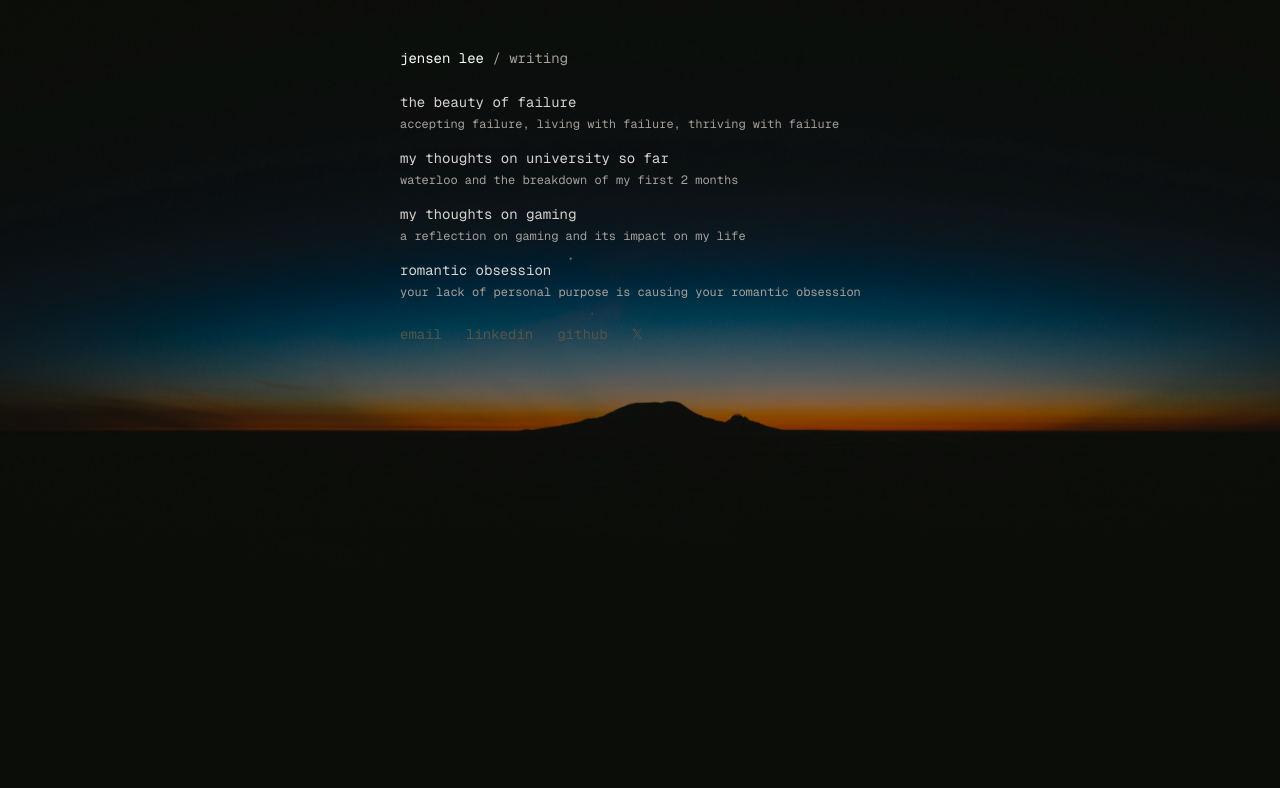
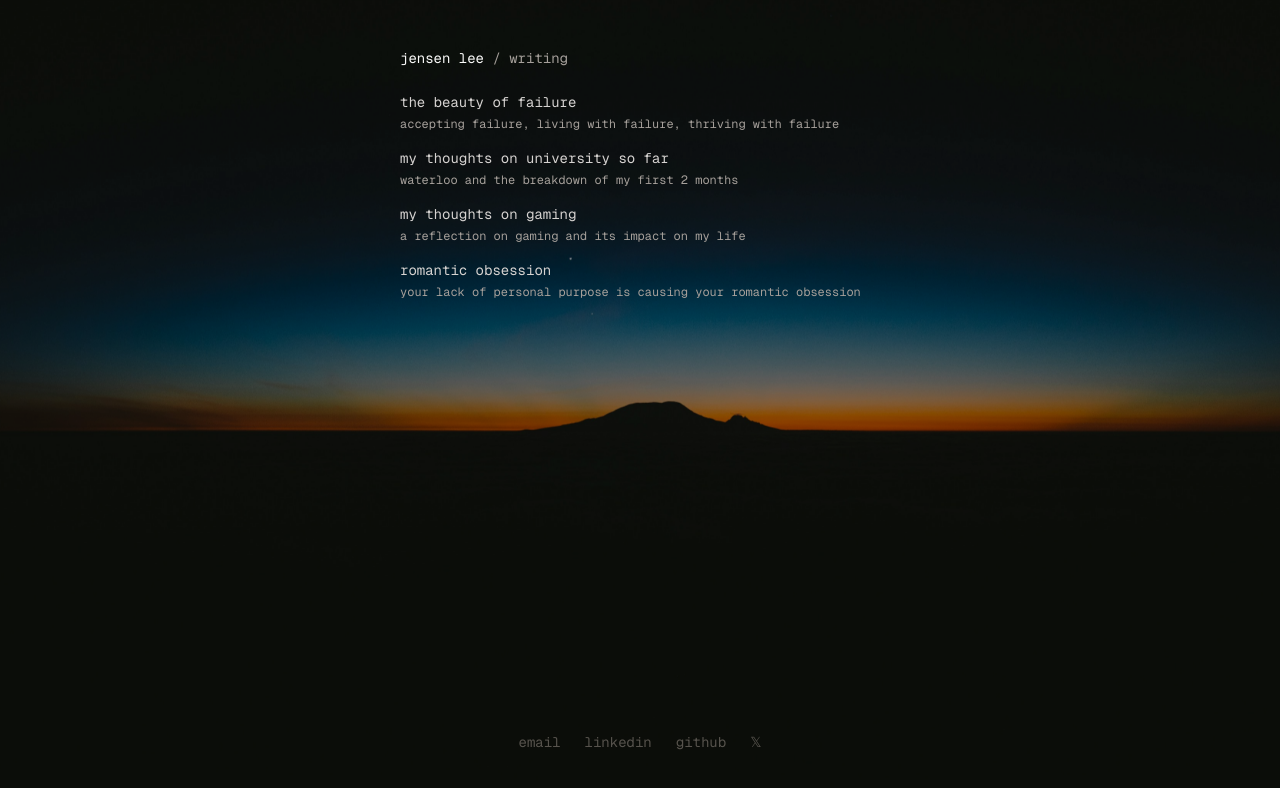
Before and after one commit to jensenleedesignstudio/personal-portfolio, a Next.js app: page /writing in a window 1280 px wide. Shown: the top 788 px of the page. Built offline with nearby package versions, Linux system fonts and the light colour scheme.

Commit message:
center and lower social links

```diff
--- a/app/projects/page.tsx
+++ b/app/projects/page.tsx
@@ -3,8 +3,8 @@ import Link from "next/link";
 export default function ProjectsPage() {
 
   return (
-    <main className = "min-h-screen px-6 py-12 font-mono text-sm text-stone-300">
-        <div className = "mx-auto max-w-[480px]">
+    <main className = "flex min-h-screen flex-col px-6 py-12 font-mono text-sm text-stone-300">
+        <div className = "mx-auto flex w-full max-w-[480px] flex-1 flex-col">
 
             <header className = "flex items-center justify-between">
                 <h1 className = "text-stone-50">
@@ -67,7 +67,7 @@ export default function ProjectsPage() {
 
                 </ul>
 
-            <nav className = "mt-6 flex gap-6 text-stone-600">
+            <nav className = "mt-auto flex flex-wrap justify-center gap-6 pt-8 text-stone-600">
                 <a className="reveal-line" style={{ animationDelay: "2.5s" }} href = "mailto:j2355lee@uwaterloo.ca">email</a>
                 <a className="reveal-line" style={{ animationDelay: "2.65s" }} href = "https://www.linkedin.com/in/jensen-lee-33b339319/" target = "_blank" rel = "noopener">linkedin</a>
                 <a className="reveal-line" style={{ animationDelay: "2.8s" }} href = "https://github.com/jensenleedesignstudio" target = "_blank" rel = "noopener">github</a>
--- a/app/writing/page.tsx
+++ b/app/writing/page.tsx
@@ -3,8 +3,8 @@ import Link from "next/link";
 export default function WritingPage() {
 
     return (
-        <main className = "min-h-screen px-6 py-12 font-mono text-sm text-stone-300">
-            <div className = "mx-auto max-w-[480px]">
+        <main className = "flex min-h-screen flex-col px-6 py-12 font-mono text-sm text-stone-300">
+            <div className = "mx-auto flex w-full max-w-[480px] flex-1 flex-col">
 
                 <header className = "flex items-center justify-between">
                     <h1 className = "text-stone-50">
@@ -69,7 +69,7 @@ export default function WritingPage() {
 
                 </ul>
 
-            <nav className = "mt-6 flex gap-6 text-stone-600">
+            <nav className = "mt-auto flex flex-wrap justify-center gap-6 pt-8 text-stone-600">
                 <a className="reveal-line" style={{ animationDelay: "2.5s" }} href = "mailto:j2355lee@uwaterloo.ca">email</a>
                 <a className="reveal-line" style={{ animationDelay: "2.65s" }} href = "https://www.linkedin.com/in/jensen-lee-33b339319/" target = "_blank" rel = "noopener">linkedin</a>
                 <a className="reveal-line" style={{ animationDelay: "2.8s" }} href = "https://github.com/jensenleedesignstudio" target = "_blank" rel = "noopener">github</a>
```
